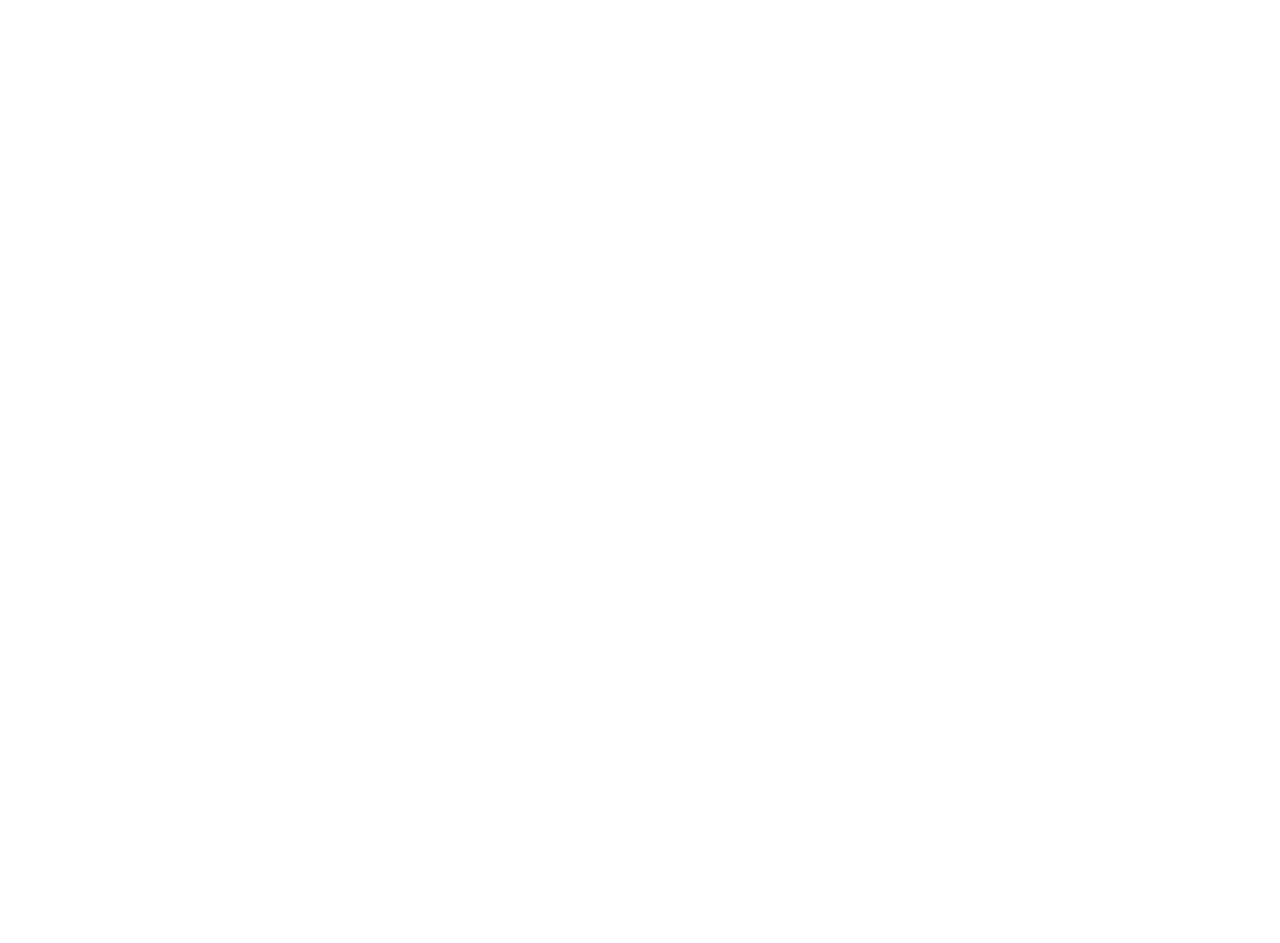
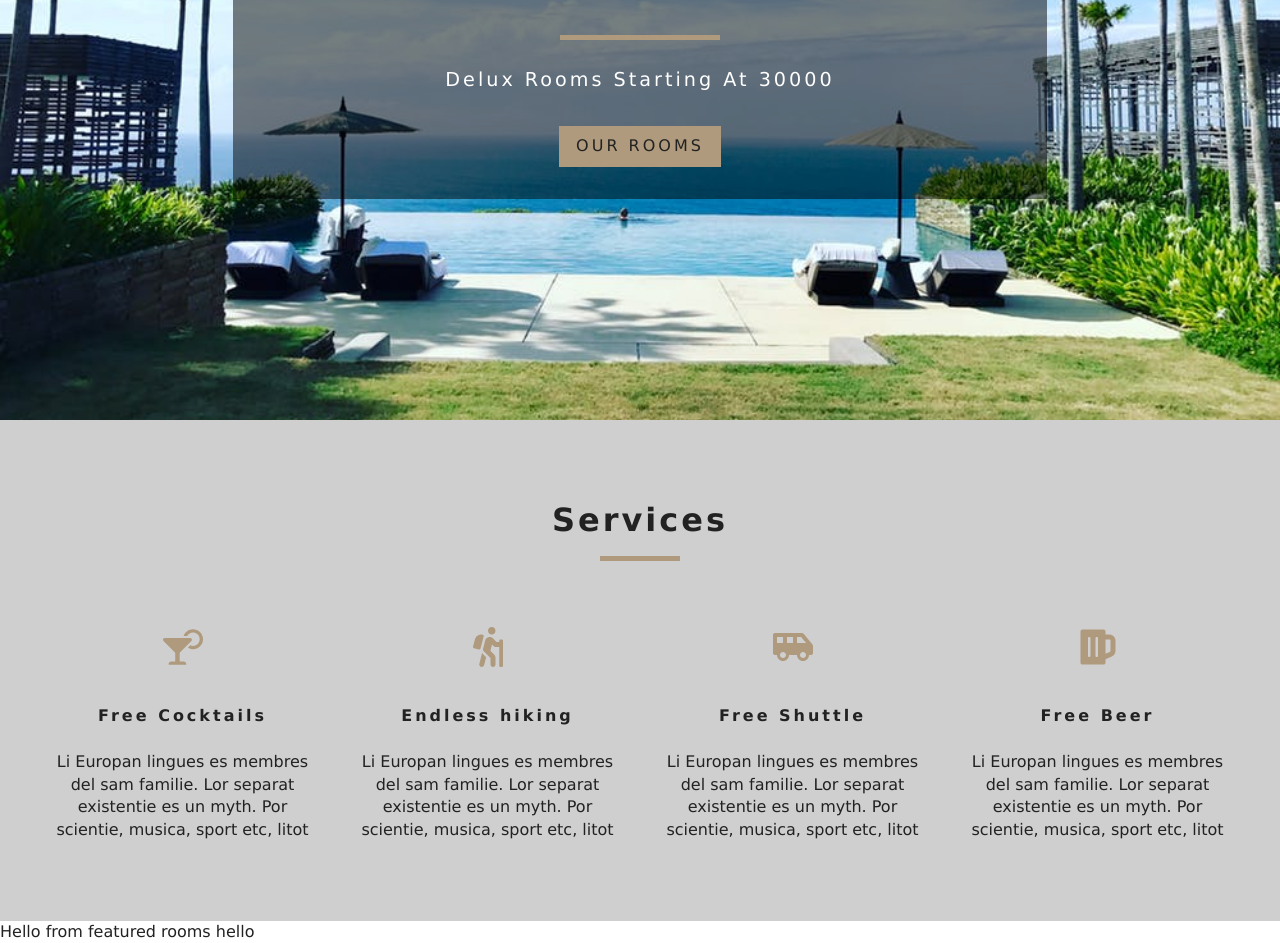
Before and after one commit to shahzaibg786/roombooking, a React (Create React App) app: page / in a window 1280 px wide. Shown: the part 380-1323 px from the top of the page. Before the commit the page ends 800 px from the top, so only its background shows below. Built offline with nearby package versions, Linux system fonts and the light colour scheme.

Commit message:
services section

```diff
--- /dev/null
+++ b/src/components/Banner.js
@@ -0,0 +1,9 @@
+import React from 'react'
+
+export default function Banner({children,hero}) {
+    return <header className={hero}>{children}</header>
+}
+
+Banner.defaultProps = {
+    hero: "defaultHero"
+}
--- /dev/null
+++ b/src/components/FeaturedRoom.js
@@ -0,0 +1,17 @@
+import React, { Component } from 'react'
+import { RoomContext } from '../context'
+export default class FeaturedRoom extends Component {
+
+    static contextType = RoomContext
+
+
+    render() {
+            const value = this.context
+            console.log(value);
+        return (
+            <div>
+                Hello from featured rooms {value}
+            </div>
+        )
+    }
+}
--- /dev/null
+++ b/src/components/Minibanner.js
@@ -0,0 +1,12 @@
+import React from 'react'
+
+export default function Minibanner( {title, subtitle,children}) {
+    return (
+        <div className="banner">
+             <h1>{title}</h1>
+             <div></div>
+             <p>{subtitle}</p>
+             {children}
+        </div>
+    )
+}
--- a/src/components/Navbar.js
+++ b/src/components/Navbar.js
@@ -1,5 +1,6 @@
 import React, { Component } from 'react'
-import logo from '../images/logo.svg'
+// import logo from '../images/logo.svg'
+import logo2 from '../images/logo2.jpg'
 import {FaAlignRight} from 'react-icons/fa'
 import {Link} from 'react-router-dom'
 
@@ -16,10 +17,10 @@
     render() {
         return (
             <nav className='navbar'>
-            <div class="nav-center">
-                <div class="nav-header">
+            <div className="nav-center">
+                <div className="nav-header">
                    <Link to = '/' >
-                       <img src={logo} alt = 'Room Booking'/>
+                       <img src={logo2} alt = 'Room Booking'/>
                    </Link>
                    <button type='button' className = 'nav-btn'
                    onClick={this.handleToggle}>
--- /dev/null
+++ b/src/components/Services.js
@@ -0,0 +1,45 @@
+import React, { Component } from 'react'
+import { FaCocktail,FaHiking, FaShuttleVan, FaBeer } from 'react-icons/fa'
+import Title from './Title'
+
+export default class Services extends Component {
+    state = {
+        services: [{
+            icon: <FaCocktail />,
+            title: "Free Cocktails",
+            description: 'Li Europan lingues es membres del sam familie. Lor separat existentie es un myth. Por scientie, musica, sport etc, litot'
+        },
+        {
+            icon: <FaHiking />,
+            title: "Endless hiking",
+            description: 'Li Europan lingues es membres del sam familie. Lor separat existentie es un myth. Por scientie, musica, sport etc, litot'
+        },
+        {
+            icon: <FaShuttleVan />,
+            title: "Free Shuttle",
+            description: 'Li Europan lingues es membres del sam familie. Lor separat existentie es un myth. Por scientie, musica, sport etc, litot'
+        },
+        {
+            icon: <FaBeer />,
+            title: "Free Beer",
+            description: 'Li Europan lingues es membres del sam familie. Lor separat existentie es un myth. Por scientie, musica, sport etc, litot'
+        }
+    ]
+    }
+    render() {
+        return (
+            <section className='services'>
+                <Title title='Services' />
+                <div className='services-center'>
+                    {this.state.services.map((item,index)=>{
+                        return <article key={index} className='service'>
+                            <span>{item.icon}</span>
+                            <h6>{item.title}</h6>
+                            <p>{item.description}</p>
+                        </article>
+                    })}
+                </div>
+            </section>
+        )
+    }
+}
--- /dev/null
+++ b/src/components/Title.js
@@ -0,0 +1,10 @@
+import React from 'react'
+
+export default function Title({title}) {
+    return (
+        <div className='section-title'>
+            <h4>{title}</h4>
+            <div></div>
+        </div>
+    )
+}
--- /dev/null
+++ b/src/context.js
@@ -0,0 +1,22 @@
+import React, { Component } from 'react'
+
+const RoomContext = React.createContext();
+
+class RoomProvider extends Component {
+    state={
+
+    }
+    render() {
+        return (
+            <RoomContext.Provider value={'hello'}>
+                {this.props.children}
+            </RoomContext.Provider>
+        )
+    }
+}
+
+//creating consumer
+
+const RoomConsumer = RoomContext.Consumer;
+
+export{RoomProvider, RoomConsumer,RoomContext}
--- a/src/index.js
+++ b/src/index.js
@@ -3,13 +3,15 @@
 import './index.css';
 import App from './App';
 import reportWebVitals from './reportWebVitals';
-
+import { RoomProvider } from './context';
 import {BrowserRouter as Router} from 'react-router-dom'
 
 ReactDOM.render(
+  <RoomProvider>
   <Router >
     <App />
   </Router>
+  </RoomProvider>
     ,
   document.getElementById('root')
 );
--- a/src/pages/ErrorPage.js
+++ b/src/pages/ErrorPage.js
@@ -1,11 +1,14 @@
 import React from 'react'
+import Banner from '../components/Banner'
+import Minibanner from '../components/Minibanner'
+import { Link } from 'react-router-dom'
 
-const ErrorPage = () => {
-    return (
-        <div>
-            Hello from error page
-        </div>
-    )
+export default function ErrorPage() {
+    return <Banner >
+        <Minibanner title="404" subtitle="page not found">
+            <Link to='/' className='btn-primary'>
+                Return Home
+            </Link>
+        </Minibanner>
+    </Banner>
 }
-
-export default ErrorPage
--- a/src/pages/Home.js
+++ b/src/pages/Home.js
@@ -1,9 +1,23 @@
 import React from 'react'
+import Banner from '../components/Banner'
+import Minibanner from '../components/Minibanner'
+import { Link } from 'react-router-dom'
+import Services from '../components/Services'
+import FeaturedRoom from '../components/FeaturedRoom'
 
 export default function Home() {
     return (
-        <div>
-            Hello from home
-        </div>
+        <>
+    <Banner>
+        <Minibanner title="Luxuriou rooms" subtitle="Delux rooms starting at 30000" >
+            <Link to='/rooms' className="btn-primary">
+                Our Rooms
+            </Link>
+        </Minibanner>
+    </Banner>
+    <Services />
+    <FeaturedRoom />
+    </>
     )
+
 }
--- a/src/pages/Rooms.js
+++ b/src/pages/Rooms.js
@@ -1,11 +1,18 @@
 import React from 'react'
+import Banner from '../components/Banner'
+import Minibanner from '../components/Minibanner'
+import { Link } from 'react-router-dom'
+import Services from '../components/Services'
 
 const Rooms = () => {
-    return (
-        <div>
-            Hello from rooms
-        </div>
-    )
+    return <>
+    <Banner hero="roomsHero" >
+        <Minibanner title='Our Rooms' subtitle = 'Best Lowest Price Rooms'>
+            <Link to='/' className='btn-primary'>Return Home</Link>
+        </Minibanner>
+    </Banner>
+    <Services />
+    </>
 }
 
 export default Rooms
```
Also changed, not shown: src/images/logo2.jpg (added). Lines whose indentation alone changed are shown as unchanged.
